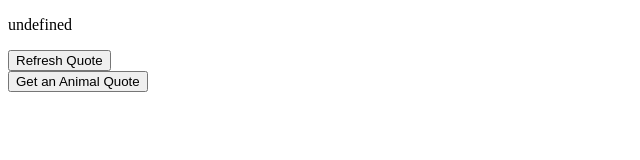
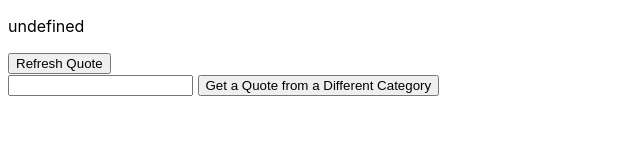
Before and after one commit to seanrreid/chuck-2020, a plain HTML site: page index.html in a window 1280 px wide. Shown: the whole page, without its empty margins (0-640 px from the left). Drawn offline with Linux system fonts and the light colour scheme; no server answers.

Commit message:
Added styles and text input

```diff
--- /dev/null
+++ b/css/styles.css
@@ -0,0 +1,17 @@
+html {
+  box-sizing: border-box;
+  font-family: -apple-system, BlinkMacSystemFont, 'Segoe UI', 'Roboto', 'Oxygen',
+    'Ubuntu', 'Cantarell', 'Fira Sans', 'Droid Sans', 'Helvetica Neue',
+    sans-serif;
+  font-size: 16px;
+}
+
+*,
+*:after,
+*:before {
+  box-sizing: inherit;
+}
+
+body {
+  font-size: 1rem;
+}
--- a/index.html
+++ b/index.html
@@ -4,13 +4,14 @@
     <meta charset="UTF-8">
     <meta name="viewport" content="width=device-width, initial-scale=1.0">
     <title>Chuck Says - 2020</title>
+    <link rel='stylesheet' href="css/styles.css">
 </head>
 <body>
     <p id="chuckSays">Chucks says...</p>
     <button type="button" id="refreshQuote">Refresh Quote</button>
     <form>
-        <input type="hidden" value="animal" id="categoryInput"/>
-        <button type="submit" id="submitForm">Get an Animal Quote</button>
+        <input type="text" value="" id="categoryInput"/>
+        <button type="submit" id="submitForm">Get a Quote from a Different Category</button>
     </form>
 </body>
 <script src="js/get.js"></script>
```
